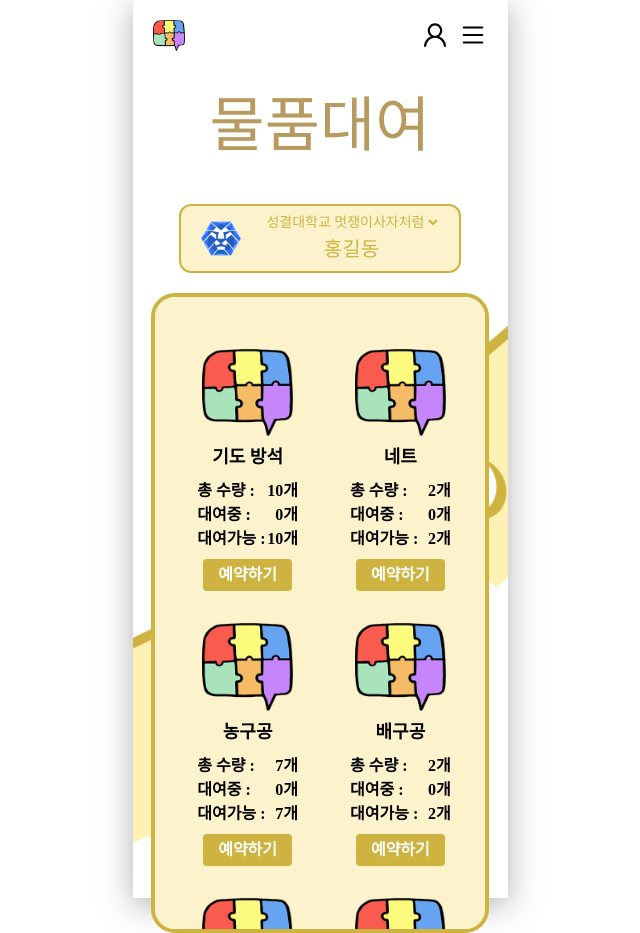
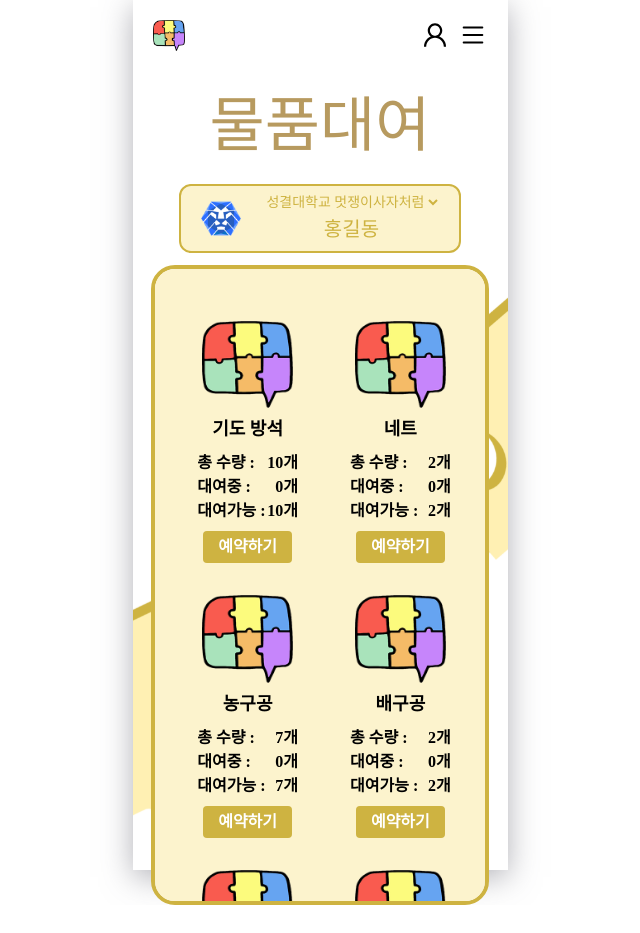
Before and after one commit to SKU-LikeLion12/ClubAssn2024_front, a React (Create React App) app: page /rental in a window 1280 px wide. Shown: the whole page, without its empty margins (320-960 px from the left). After the commit the page ends 905 px from the top, so only its background shows below. Built offline with nearby package versions, Linux system fonts and the light colour scheme; a web font is replaced by a local one.

Commit message:
Fix: 미적용된 stash 적용

```diff
--- a/src/components/shared/MyInfo.jsx
+++ b/src/components/shared/MyInfo.jsx
@@ -13,7 +13,7 @@ const MyInfo = () => {
     const ActiveColor = currentPath === '/mypage' ? myPageColor : currentPath === '/collectingpuzzle' ? CollectingPuzzleColor : RentalColor
 
   return (
-    <div className={`flex justify-around items-center w-9/12 mx-auto m-5 p-2 rounded-xl border-[2px] ${ActiveColor}`}>
+    <div className={`flex justify-around items-center w-9/12 mx-auto mb-3 p-2 rounded-xl border-[2px] ${ActiveColor}`}>
       <img src={images.likelion} alt="동아리 로고" className='w-2/12' />
       <div className='flex flex-col text-center'>
         <select name="" id="" className={`text-center text-sm ${ActiveColor}`}>
```
Also changed, not shown: public/assets/images/puzzlePiece/leftGreen.png (added), public/assets/images/puzzlePiece/rightGreen.png (added).
